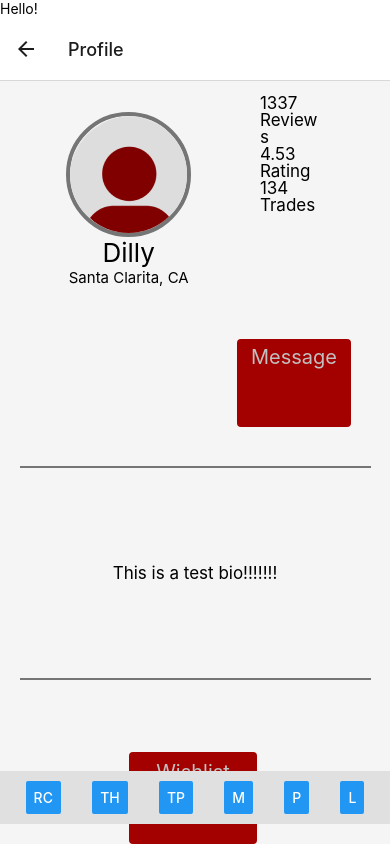
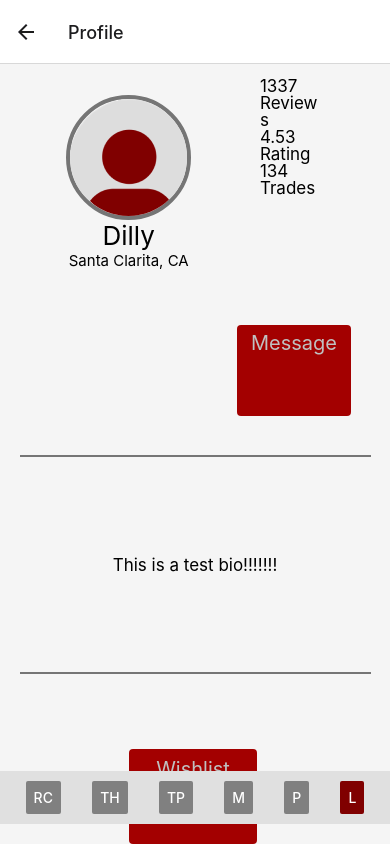
Before and after one commit to JoJos-Blue-Ocean/TheWorld, a React Native app: screen /Profile in a window 390 px wide. Built offline with nearby package versions, Linux system fonts and the light colour scheme.

Commit message:
changed css for NavigationPane to show active as our color and inactive as gray

```diff
--- a/client/src/components/NavigationPane.jsx
+++ b/client/src/components/NavigationPane.jsx
@@ -1,9 +1,6 @@
-/* eslint-disable import/no-extraneous-dependencies */
-/* eslint-disable react/prop-types */
 import React, { useState } from 'react';
-import { useNavigation } from '@react-navigation/core';
-import { StatusBar } from 'expo-status-bar';
-import { StyleSheet, Text, View, Button } from 'react-native';
+import { useNavigation } from '@react-navigation/native';
+import { StyleSheet, View, Button } from 'react-native';
 
 const styles = StyleSheet.create({
   container: {
@@ -20,22 +17,54 @@ const styles = StyleSheet.create({
     left: 0,
     right: 0,
   },
+  activeButton: {
+    color: '#800000',
+  },
 });
 
-// eslint-disable-next-line no-unused-vars
 export default function NavigationPane({ children }) {
   const navigation = useNavigation();
+  const [activeButton, setActiveButton] = useState('Login');
+
+  const handlePress = (button) => {
+    setActiveButton(button);
+    navigation.navigate(button);
+  };
+
   return (
     <View style={styles.container}>
-      <Text>Hello!</Text>
-      { children }
+      {children}
       <View style={styles.navBar}>
-        <Button title="RC" onPress={() => navigation.navigate('RecordCatalog')} />
-        <Button title="TH" onPress={() => navigation.navigate('TradingHistory')} />
-        <Button title="TP" onPress={() => navigation.navigate('TradingPlatform')} />
-        <Button title="M" onPress={() => navigation.navigate('Messages')} />
-        <Button title="P" onPress={() => navigation.navigate('Profile')} />
-        <Button title="L" onPress={() => navigation.navigate('Login')} />
+        <Button
+          title="RC"
+          onPress={() => handlePress('RecordCatalog')}
+          color={activeButton === 'RecordCatalog' ? '#800000' : '#808080'}
+        />
+        <Button
+          title="TH"
+          onPress={() => handlePress('TradingHistory')}
+          color={activeButton === 'TradingHistory' ? '#800000' : '#808080'}
+        />
+        <Button
+          title="TP"
+          onPress={() => handlePress('TradingPlatform')}
+          color={activeButton === 'TradingPlatform' ? '#800000' : '#808080'}
+        />
+        <Button
+          title="M"
+          onPress={() => handlePress('Messages')}
+          color={activeButton === 'Messages' ? '#800000' : '#808080'}
+        />
+        <Button
+          title="P"
+          onPress={() => handlePress('Profile')}
+          color={activeButton === 'Profile' ? '#800000' : '#808080'}
+        />
+        <Button
+          title="L"
+          onPress={() => handlePress('Login')}
+          color={activeButton === 'Login' ? '#800000' : '#808080'}
+        />
       </View>
     </View>
   );
--- a/client/src/components/record-catalog/IndividualAlbums.jsx
+++ b/client/src/components/record-catalog/IndividualAlbums.jsx
@@ -51,30 +51,37 @@ export default function RockGenreIndividual({ album }) {
             <Text style={styles.modalTitleText}>{collectionTitle}</Text>
             <Text style={styles.modalArtistText}>{artistTitle}</Text>
             {info.map((item, index) => (
-              <View key={item.position}>
+              <View key={item.position} style={styles.trackListItem}>
+                <Text style={styles.trackNumber}>
+                  {index + 1}
+                </Text>
                 <View style={styles.trackInfo}>
-                  <Text style={styles.modalText}>{`${index + 1}. ${item.title}`}</Text>
-                  <Text style={styles.modalText}>{item.duration}</Text>
+                  <Text style={styles.trackTitle}>{item.title}</Text>
+                  <Text style={styles.trackDuration}>{item.duration || '0:00'}</Text>
                 </View>
               </View>
             ))}
 
-            <Button
-              title="Trade"
+            <TouchableOpacity
+              style={styles.tradeButton}
               onPress={() => {
                 closeModal();
-                navigation.navigate('TradingPlatform', { master_id : album.master_id});
+                navigation.navigate('TradingPlatform', { master_id: album.master_id });
               }}
-              style={styles.tradeButton}
-            />
-            <Button
-              title="Add to Wishlist"
+            >
+              <Text style={styles.buttonText}>Trade</Text>
+            </TouchableOpacity>
+            <TouchableOpacity
+              style={styles.wishlistButton}
               onPress={() => {
-                // Handle trade button press
+                // Handle adding wishlist button press
               }}
-              style={styles.tradeButton}
-            />
-            <Button title="Close" onPress={closeModal} />
+            >
+              <Text style={styles.buttonText}>Add to Wishlist</Text>
+            </TouchableOpacity>
+            <TouchableOpacity style={styles.closeButton} onPress={closeModal}>
+              <Text style={styles.closeButtonText}>Back</Text>
+            </TouchableOpacity>
           </View>
         </View>
       </Modal>
@@ -114,7 +121,7 @@ const styles = StyleSheet.create({
     textAlign: 'start',
     marginBottom: 5,
     marginRight: 0,
-    width: 160, // Adjust the width to match the image width
+    width: 160,
     overflow: 'hidden',
     textOverflow: 'ellipsis',
     whiteSpace: 'nowrap',
@@ -123,7 +130,7 @@ const styles = StyleSheet.create({
     fontSize: 10,
     textAlign: 'start',
     color: '#666',
-    width: 160, // Adjust the width to match the image width
+    width: 160,
     overflow: 'hidden',
     textOverflow: 'ellipsis',
     whiteSpace: 'nowrap',
@@ -160,17 +167,71 @@ const styles = StyleSheet.create({
     marginBottom: 10,
     textAlign: 'center',
   },
-  trackInfo: {
-    flexDirection: 'row',
-    justifyContent: 'space-between',
-    alignItems: 'center',
-    width: '100%',
-  },
   modalText: {
     flex: 1,
     marginBottom: 10,
   },
+  buttonText: {
+    color: 'white',
+    fontSize: 16,
+    fontWeight: 'bold',
+  },
   tradeButton: {
     marginTop: 20,
+    backgroundColor: '#800000',
+    paddingVertical: 10,
+    paddingHorizontal: 20,
+    borderRadius: 8,
+    alignItems: 'center',
+    justifyContent: 'center',
+    width: 160,
+  },
+  wishlistButton: {
+    marginTop: 10,
+    backgroundColor: '#800000',
+    paddingVertical: 10,
+    paddingHorizontal: 20,
+    borderRadius: 8,
+    alignItems: 'center',
+    justifyContent: 'center',
+    width: 160,
+  },
+  closeButton: {
+    position: 'absolute',
+    top: 10,
+    left: 10,
+    backgroundColor: 'transparent',
+    padding: 5,
+  },
+  closeButtonText: {
+    color: '#800000',
+    fontSize: 24,
+    fontWeight: 'bold',
+  },
+  trackListItem: {
+    flexDirection: 'row',
+    alignItems: 'center',
+    marginBottom: 8,
+  },
+  trackNumber: {
+    fontSize: 12,
+    fontWeight: 'bold',
+    marginRight: 8,
+    width: 20,
+  },
+  trackInfo: {
+    flex: 1,
+    flexDirection: 'row',
+    justifyContent: 'space-between',
+    alignItems: 'center',
+  },
+  trackTitle: {
+    flex: 1,
+    marginRight: 8,
+    fontSize: 12,
+  },
+  trackDuration: {
+    fontSize: 12,
+    color: '#666',
   },
 });
--- a/client/src/components/record-catalog/RecordCatalog.jsx
+++ b/client/src/components/record-catalog/RecordCatalog.jsx
@@ -6,35 +6,6 @@ import GenreEntries from './GenreEntries';
 
 export default function RecordCatalog() {
   const genres = ['rock', 'classical', 'hip-hop'];
-  // useEffect(() => {
-  //   axios.get('http://localhost:3000/vinyl', {
-  //     params: {
-  //       text: '',
-  //       genre: 'rock',
-  //     },
-  //   })
-  //     .then((response) => {
-  //       setRockAlbums(response.data.results);
-  //     })
-  //     .catch((err) => {
-  //       console.log(err);
-  //     });
-  // }, []);
-
-  // useEffect(() => {
-  //   axios.get('http://localhost:3000/vinyl', {
-  //     params: {
-  //       text: '',
-  //       genre: 'classical',
-  //     },
-  //   })
-  //     .then((response) => {
-  //       setClassicalAlbums(response.data.results);
-  //     })
-  //     .catch((err) => {
-  //       console.log(err);
-  //     });
-  // }, []);
 
   return (
 
@@ -52,6 +23,7 @@ export default function RecordCatalog() {
 const styles = StyleSheet.create({
   container: {
     flex: 1,
+    maginLeft: 20,
   },
   scrollViewContent: {
     paddingBottom: 60,
```
